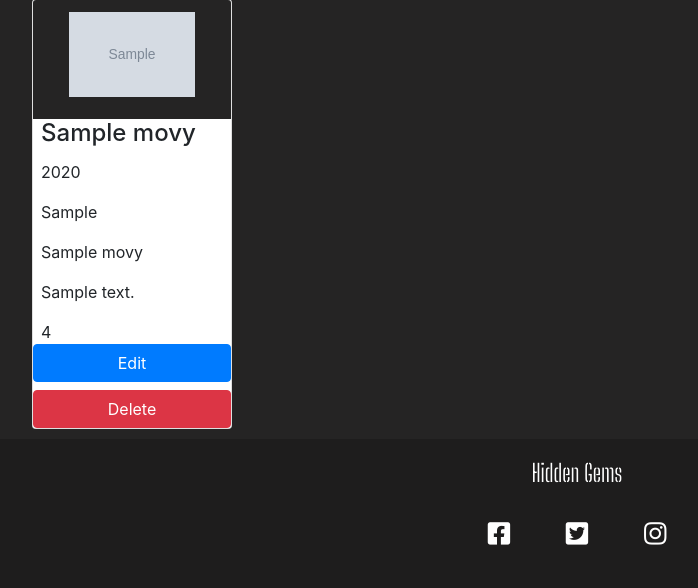
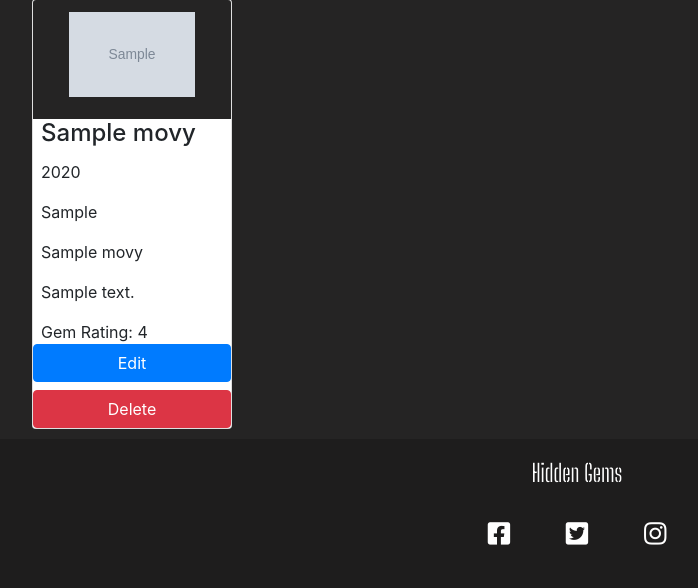
Before and after one commit to Code-Institute-Submissions/HiddenGems, a Flask app: page /manage_movies/1 in a window 1280 px wide. Shown: the part 243-831 px from the top of the page, without its empty margins (63-761 px from the left). Run offline with Flask 2, Linux system fonts and the light colour scheme; the visitor is signed in with stand-in values (Sample User, id 1); grey boxes marked "Sample" are stand-in pictures; a database or web service that is not in the repository returns one stand-in record (values such as "Sample title"); some libraries are stand-ins or nearby versions.

Commit message:
Fix flash messages on edit_movie. Additional styling to manage_movies

```diff
--- a/app.py
+++ b/app.py
@@ -189,8 +189,9 @@ def edit_movie(movie_id):
         mongo.db.movies.update_one(
           {"_id": ObjectId(movie_id)},
           { "$set": update })
+        flash("Entry Successfully Updated")
         return redirect(url_for("manage_movies", username=session["user"]))
-        flash("Entry Successfully Updated")
+
 
     movie = mongo.db.movies.find_one({"_id": ObjectId(movie_id)})
     categories = mongo.db.categories.find().sort("category_name", 1)
--- a/templates/manage_movies.html
+++ b/templates/manage_movies.html
@@ -25,7 +25,8 @@
                   <p id="{{ movie._id }}_actors" class="card-text">{{ movie.movie_actors }}</p>
                   <p id="{{ movie._id }}_category" class="card-text">{{ movie.category_name }}</p>
                   <p class="card-text">{{ movie.movie_review }}</p>
-                  <p class="card-text rating{{ movie._id }}">{{ movie.movie_rating }}</p>
+                  <span>Gem Rating: </span>
+                <span class="card-text rating{{ movie._id }}">{{ movie.movie_rating }}</span>
                 </div>
                 <a onclick="return editEntry(this.id)" href="/edit_movie/{{ movie._id }}" id="{{ movie._id }}" class="btn-block btn btn-primary editButton ">Edit</a>
                 <!-- <a href="{{ url_for('delete_movie', movie_id=movie._id) }}" class="btn-danger btn-lg">Delete</a> -->
```
